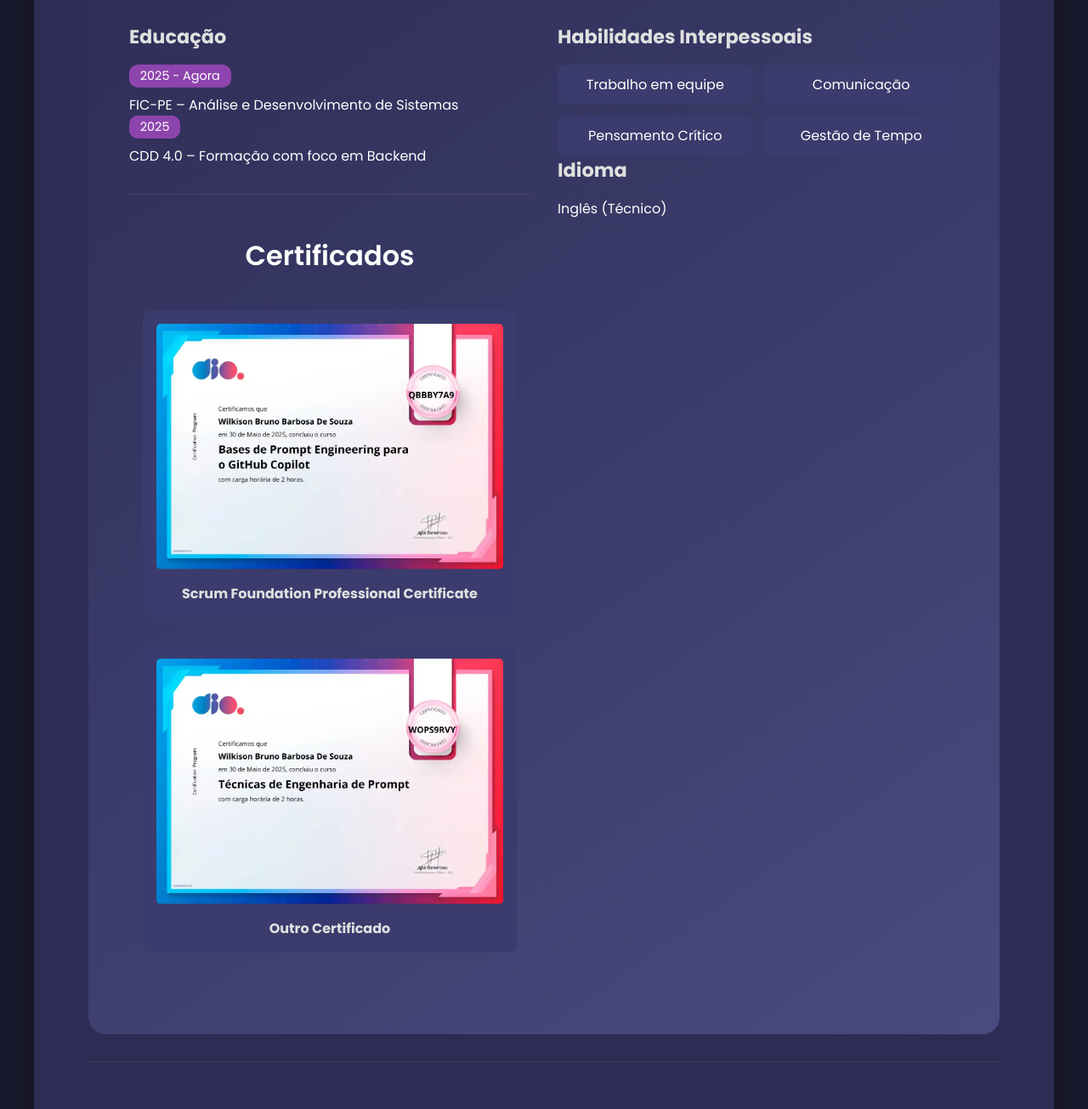
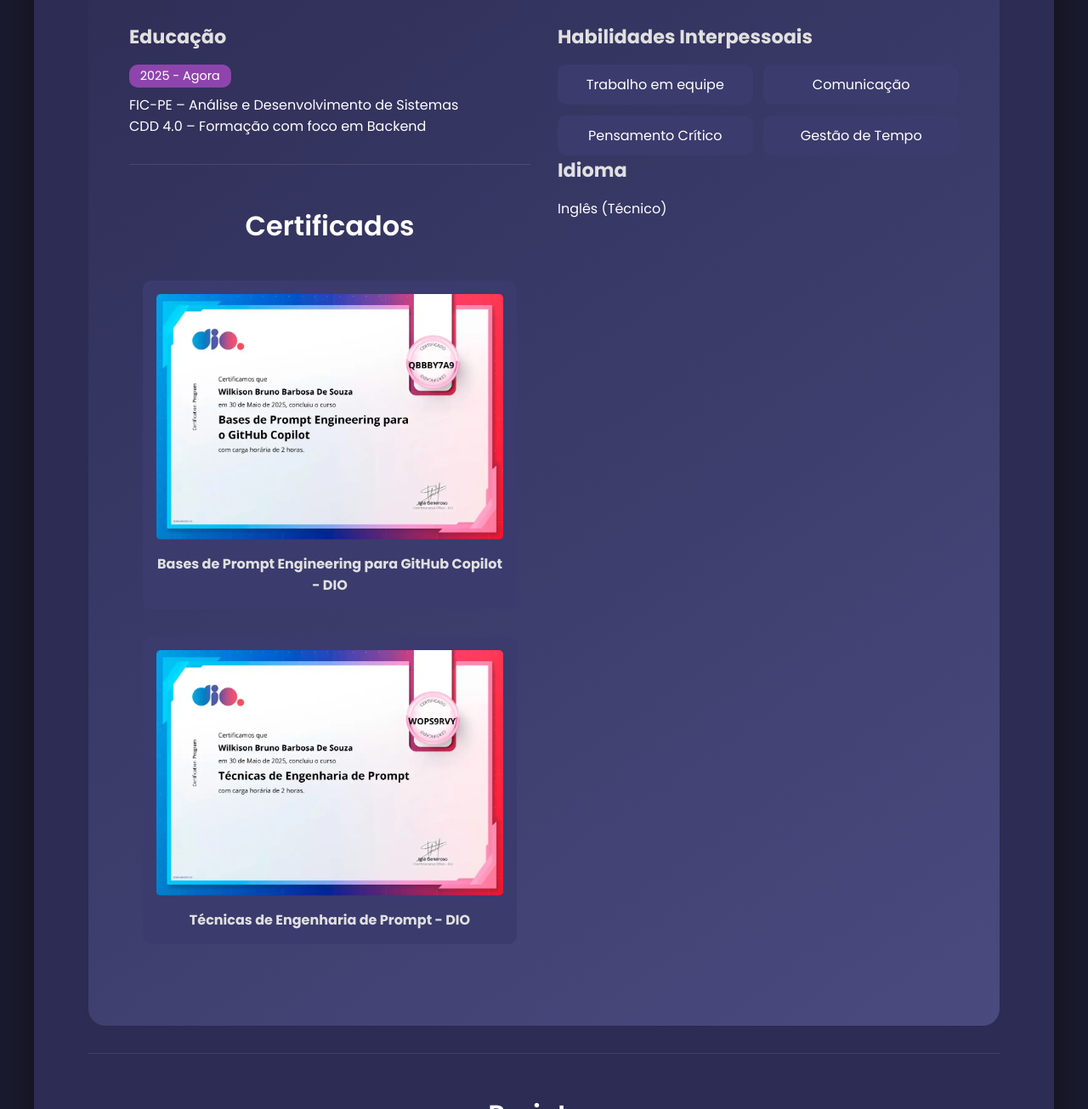
Before and after one commit to Wilki205/Portif-lio, a plain HTML site: page index.html in a window 1280 px wide. Shown: the part 760-2065 px from the top of the page at 85% size. Drawn offline with nearby package versions, Linux system fonts and the light colour scheme.

Commit message:
correção dos nomes dos certificados e adição do link da loja de ebooks

```diff
--- a/index.html
+++ b/index.html
@@ -38,7 +38,6 @@
                         <h2>Educação</h2>
                         <p class="date">2025 - Agora</p>
                         <p>FIC-PE – Análise e Desenvolvimento de Sistemas</p>
-                        <p class="date">2025</p>
                         <p>CDD 4.0 – Formação com foco em Backend</p>
                     </div>
 
@@ -53,7 +52,7 @@
                     <i class="fas fa-search-plus"></i> Ver em tamanho real
                 </div>
             </a>
-            <h3>Scrum Foundation Professional Certificate</h3>
+            <h3>Bases de Prompt Engineering para GitHub Copilot - DIO</h3>
         </div>
 
         <div class="certificado-card">
@@ -63,7 +62,7 @@
                     <i class="fas fa-search-plus"></i> Ver em tamanho real
                 </div>
             </a>
-            <h3>Outro Certificado</h3>
+            <h3>Técnicas de Engenharia de Prompt - DIO</h3>
         </div>
 
         </div>
@@ -118,7 +117,7 @@
                                 <span>JavaScript</span>
                             </div>
                             <div class="projeto-links">
-                                <a href="#" target="_blank" class="btn-secundario">Ver Demo</a>
+                                <a href="https://wilki205.github.io/meu-novo-ebookstore/" target="_blank" class="btn-secundario">Ver Demo</a>
                                 <a href="https://github.com/Wilki205" target="_blank" class="btn-secundario">GitHub</a>
                             </div>
                         </div>
```
